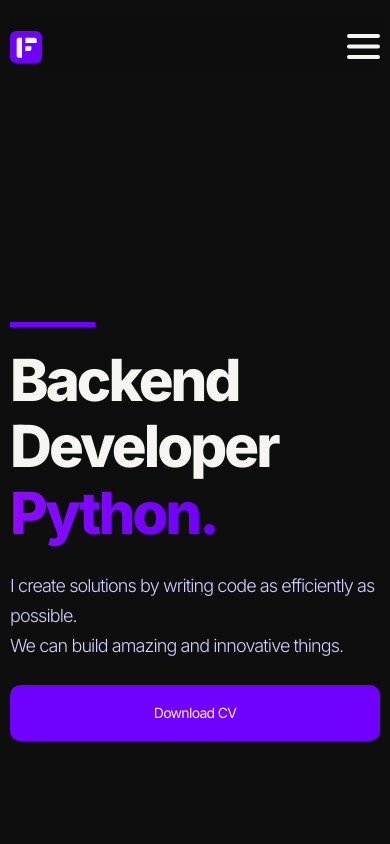
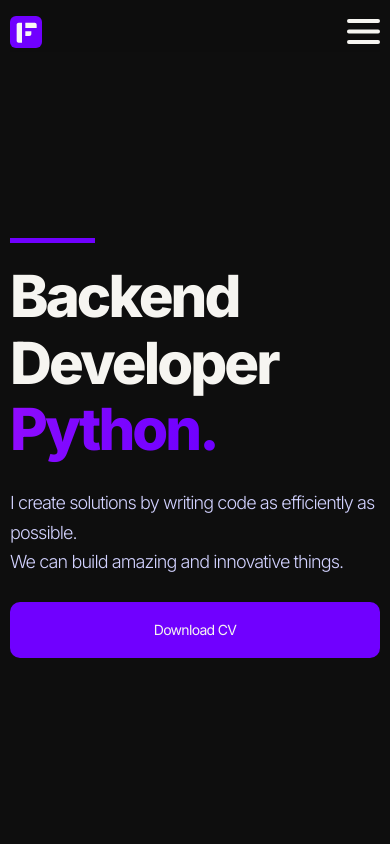
Before and after one commit to GomezFrannco/react-portfolio, a React (Vite) app: page / in a window 390 px wide. Shown: the top 844 px of the page. Built offline with nearby package versions, Linux system fonts and the light colour scheme.

Commit message:
Fix header size for mobile

```diff
--- a/src/layout/header/header.layout.scss
+++ b/src/layout/header/header.layout.scss
@@ -9,7 +9,6 @@
   margin: 0 10.5625rem;
   @include m-queries(500px) {
     margin: 0 10px;
-    padding-top: 15px;
   }
   .header__content {
     height: 100%;
@@ -17,6 +16,10 @@
     padding-top: 6.25rem;
     justify-content: space-between;
     align-items: center;
+    @include m-queries(500px) {
+      padding-top: 0;
+      height: calc(100% - 52px)
+    }
     .content__text {
       height: 20rem;
       display: flex;
```
